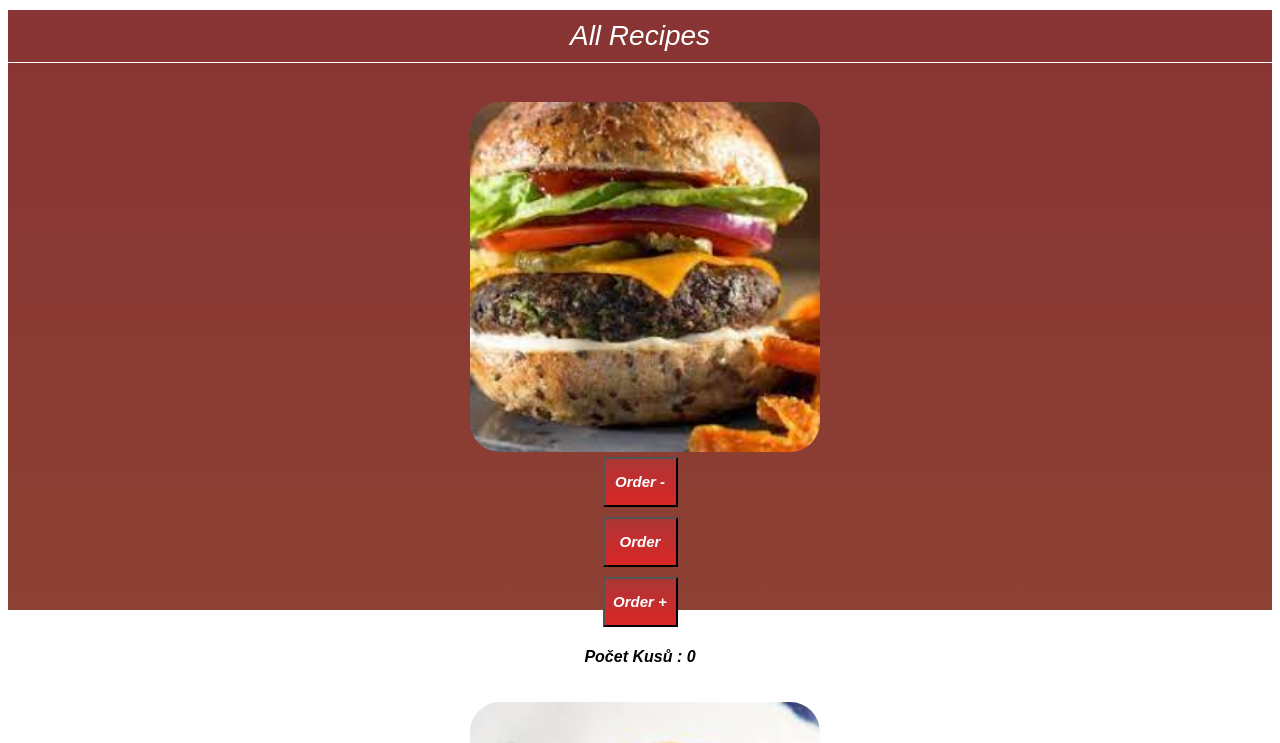
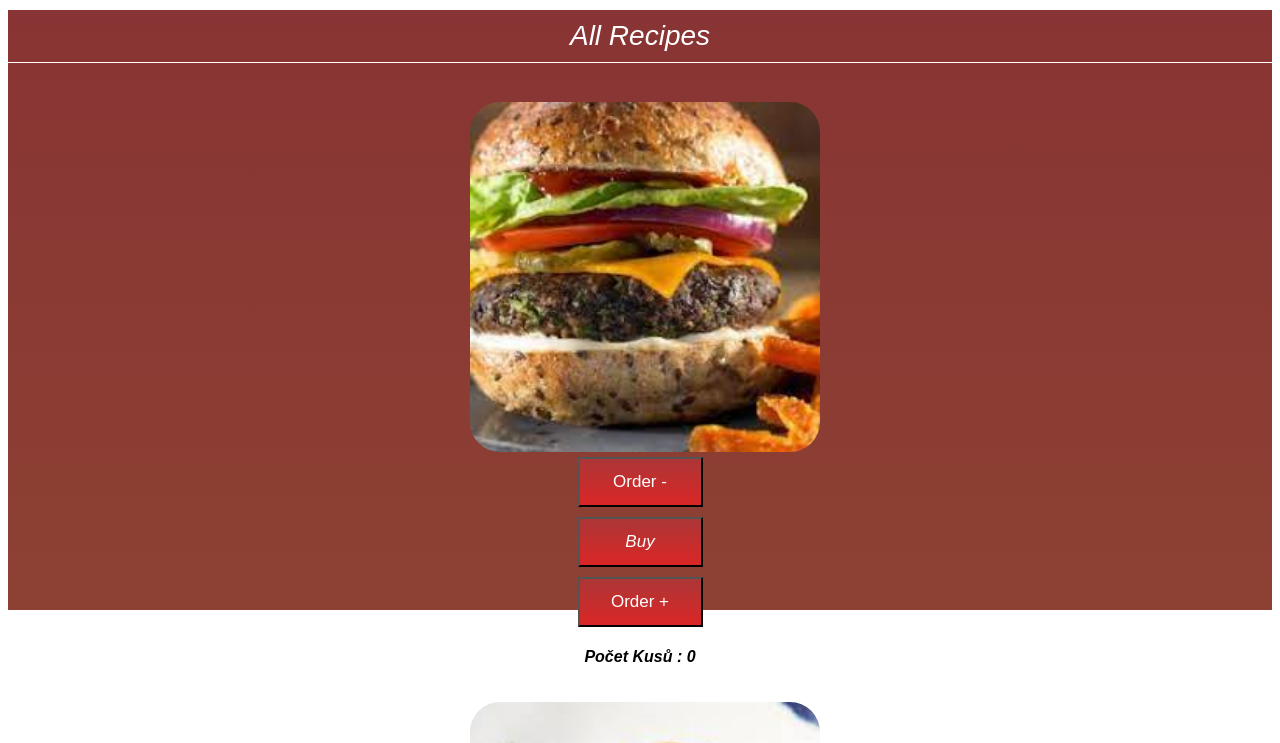
Before and after one commit to Sebik3012Sk/react-learn-cook-repo, a React (Create React App) app: page /all-recipes in a window 1280 px wide. Shown: the top 743 px of the page. Built offline with nearby package versions, Linux system fonts and the light colour scheme.

Commit message:
Czech Translate - func

```diff
--- a/src/App.js
+++ b/src/App.js
@@ -5,6 +5,7 @@ import Deserts from "./pages/Deserts/Deserts";
 import AllRecipes from "./pages/All Recipes/AllRecipes";
 import Error from "./pages/Error/Error";
 import MoreRateing from "./components/MoreRateing";
+import SuccesFullOrder from "./pages/SuccesFullOrder/SuccesFullOrder";
 
 const App = () => {
 
@@ -17,6 +18,7 @@ const App = () => {
         <Route path="/Deserts" element={ <Deserts /> }/>
         <Route path="/all-recipes" element={ <AllRecipes /> } />
         <Route path="/more-rateing" element={ <MoreRateing /> } />
+        <Route path="/succes-full-order" element={ <SuccesFullOrder /> } />
         <Route path="*" element={ <Error /> } />
       </Routes>
     </BrowserRouter>
--- a/src/components/FotogalleryButton.css
+++ b/src/components/FotogalleryButton.css
@@ -6,15 +6,21 @@
 }
 
 .order-button {
-    width: 75px;
+    background: linear-gradient(rgb(172, 54, 54),rgb(219, 38, 38));
+    width: 125px;
     height: 50px;
+    margin: 5px;
+    color: #ffff;
+    font-size: 17px;
+}
+
+.buy-link {
     font-size: 15px;
     font-style: italic;
-    font-weight: bold;
     font-family: Arial, Helvetica, sans-serif;
-    background: linear-gradient(rgb(172, 54, 54),rgb(219, 38, 38));
     color: #ffff;
-    margin: 5px;
+    text-decoration: none;
+    font-size: 17px;
 }
 
 .counter-ks {
--- a/src/components/FotogalleryButton.js
+++ b/src/components/FotogalleryButton.js
@@ -1,5 +1,6 @@
 import "./FotogalleryButton.css";
 import { useState } from "react";
+import { Link } from "react-router-dom";
 
 const FotogalleryButton = () => {
 
@@ -9,7 +10,7 @@ const FotogalleryButton = () => {
   return (
     <div id="order-div">
         <button className="order-button" type="button" onClick={ () => setCounterValue(counter - 1) }>Order -</button>
-        <button className="order-button" type="button">Order</button>
+        <button className="order-button" type="button"><Link className="buy-link" to="/succes-full-order">Buy</Link></button>
         <button className="order-button" type="button" onClick={ () => setCounterValue(counter + 1) }>Order +</button>
         <p className="counter-ks">Počet Kusů : {counter}</p>
     </div>
--- a/src/components/FotogalleryImages.js
+++ b/src/components/FotogalleryImages.js
@@ -8,4 +8,4 @@ const FotogalleryImages = (props) => {
   )
 }
 
-export default FotogalleryImages
+export default FotogalleryImages;
--- a/src/pages/Home/Home.js
+++ b/src/pages/Home/Home.js
@@ -21,7 +21,6 @@ const Home = () => {
                 <Link className="item-menu" to="/Deserts">Deserts</Link>
                 <Link className="item-menu" to="/Snacks">Snacks</Link>
             </ul>
-
 
 
         </nav>
--- /dev/null
+++ b/src/pages/SuccesFullOrder/SuccesFullOrder.js
@@ -0,0 +1,11 @@
+import "./SuccesFullOrder.css";
+
+const SuccesFullOrder = () => {
+  return (
+    <div>
+        <h1>Succes Full Order</h1>
+    </div>
+  )
+}
+
+export default SuccesFullOrder;
```
Also changed, not shown: src/pages/SuccesFullOrder/SuccesFullOrder.css (added).
